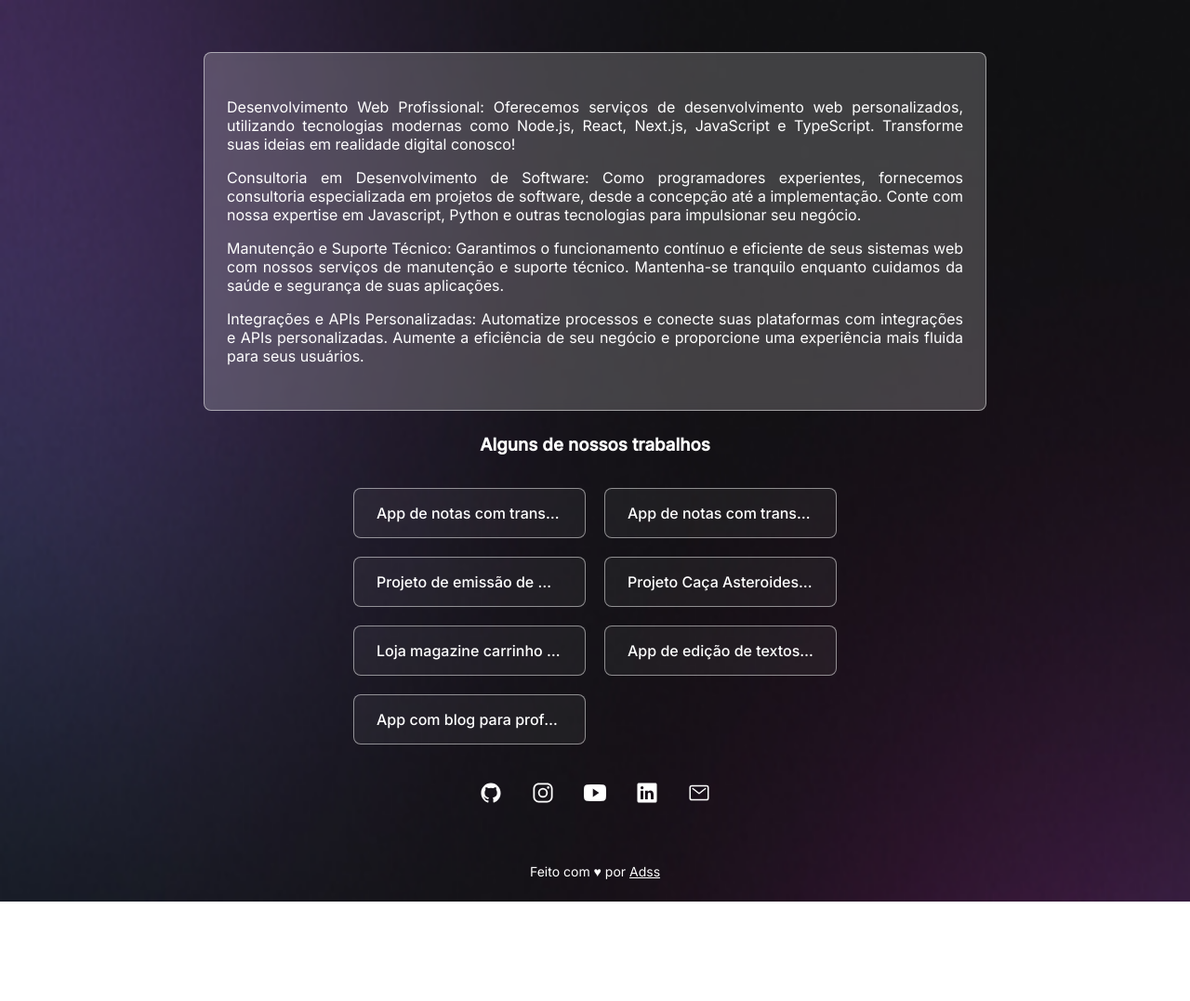
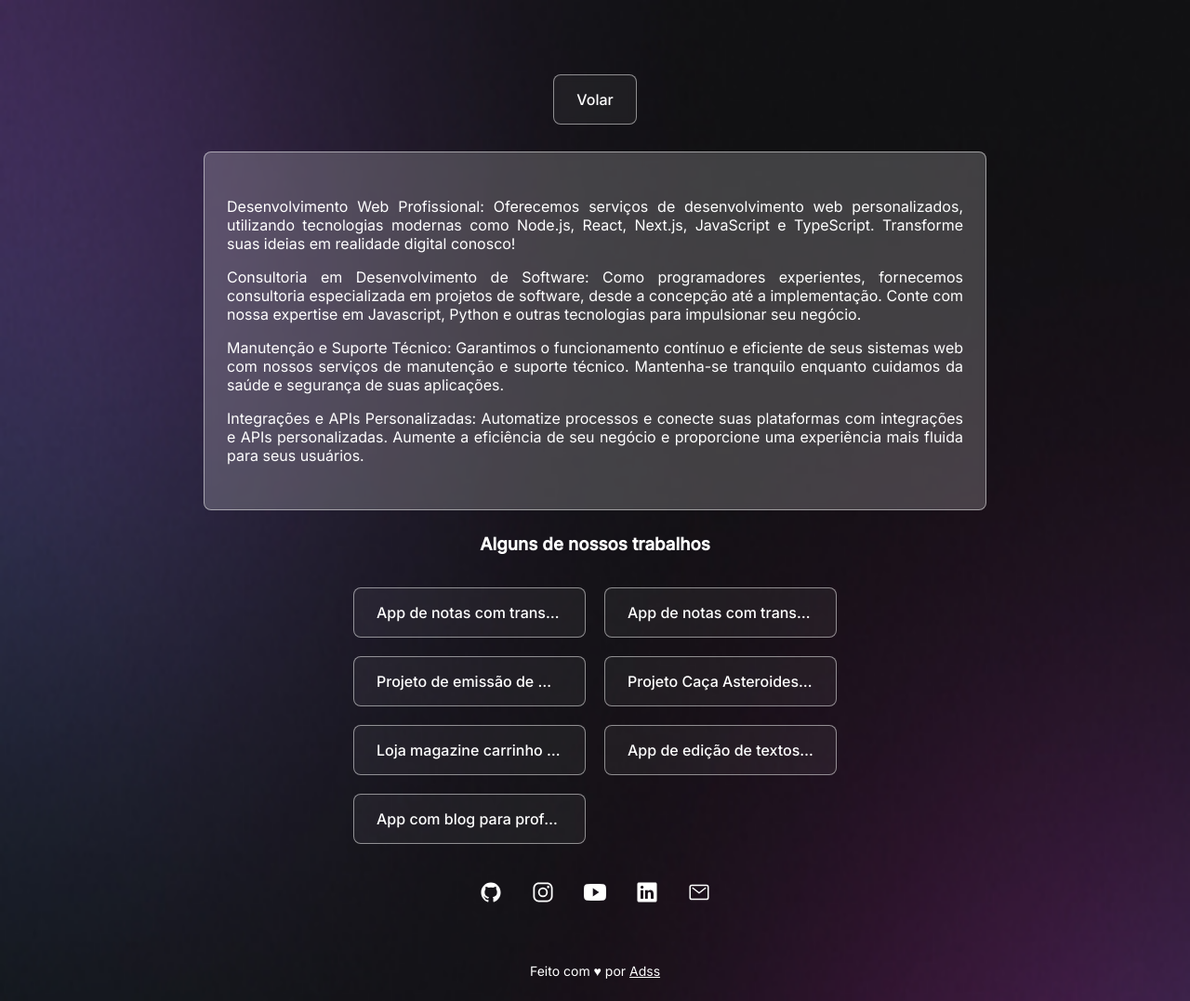
Before and after one commit to Andreoew/adsslinks, a plain HTML site: page sobre.html in a window 1280 px wide. Shown: the whole page at 93% size. Before the commit the page ends 970 px from the top, so only its background shows below. Drawn offline with nearby package versions, Linux system fonts and the light colour scheme.

Commit message:
update about link in header

```diff
--- a/css/sobre.css
+++ b/css/sobre.css
@@ -17,6 +17,11 @@
 
 body {
   background: var(--bg-url)  top center/cover;
+}
+
+header {
+  display: flex;
+  justify-content: center;
 }
 
 .container-sobre {
--- a/sobre.html
+++ b/sobre.html
@@ -20,6 +20,13 @@
 
 <body>
   <div class="container-sobre">
+    <header>
+      <nav>
+        <ul>
+          <li><a id="navlink" href="/">Volar</a></li>
+        </ul>
+      </nav>
+    </header>
 
     <article id="article">
       <ul>
```
Also changed, not shown: index.html (+1 -1 lines).
